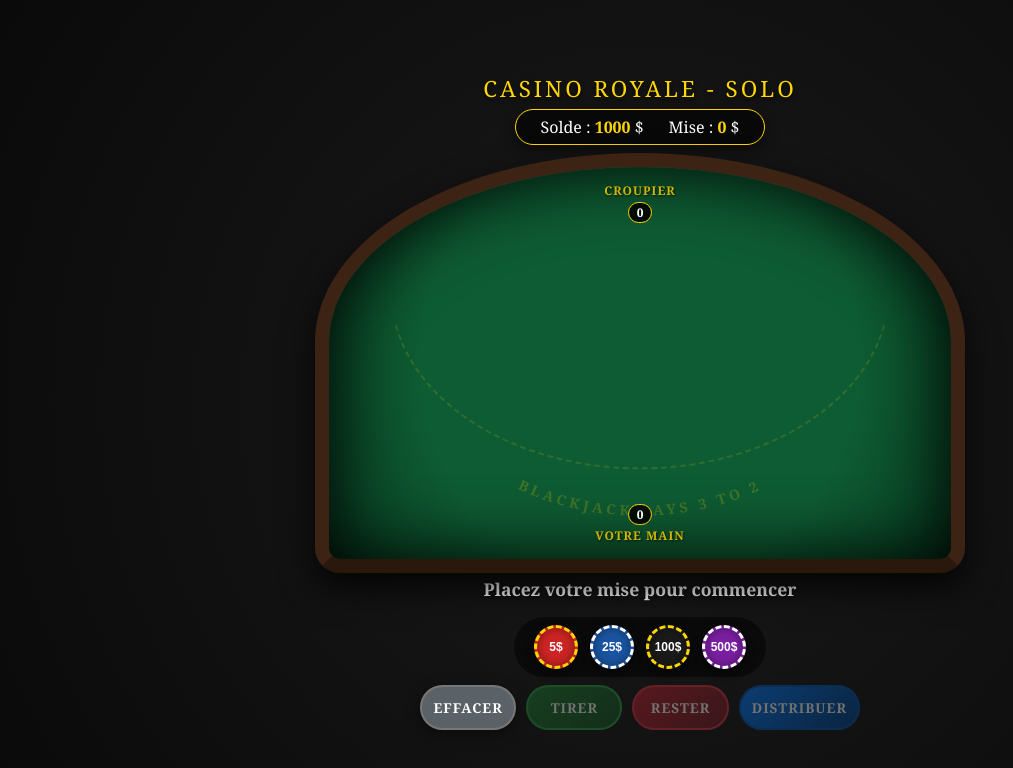
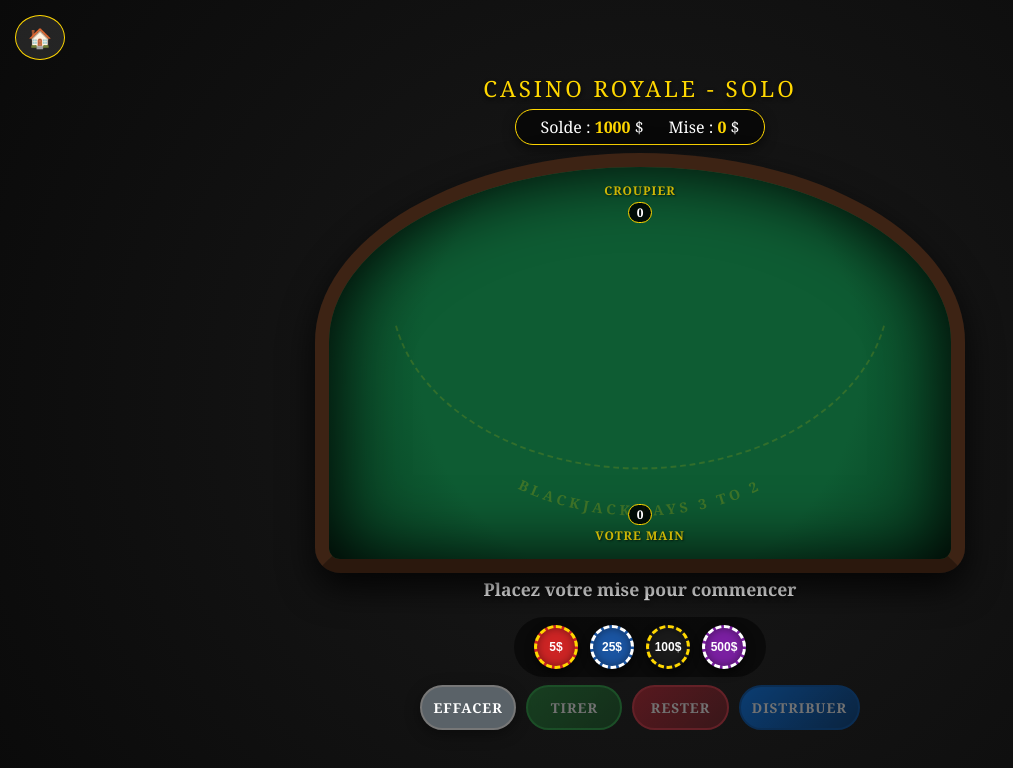
Before and after one commit to cylienlison-dev/blackjack, a website: page solo.html in a window 1280 px wide. Shown: the whole page, without its empty margins (0-1013 px from the left). Drawn offline with Linux system fonts and the light colour scheme.

Commit message:
Add home button to solo game interface

```diff
--- a/solo.html
+++ b/solo.html
@@ -7,6 +7,8 @@
     <style>
         * { box-sizing: border-box; margin: 0; padding: 0; font-family: 'Georgia', serif; }
         body { background: radial-gradient(circle, #1a1a1a 0%, #0a0a0a 100%); color: white; display: flex; flex-direction: column; align-items: center; justify-content: center; min-height: 100vh; padding: 10px; overflow: hidden; }
+        .home-btn { position: absolute; top: 15px; left: 15px; background: rgba(255, 255, 255, 0.1); color: white; padding: 8px 12px; border-radius: 50%; text-decoration: none; font-size: 1.2rem; border: 1px solid #ffd700; z-index: 10; transition: 0.3s; }
+        .home-btn:hover { background: rgba(255, 255, 255, 0.2); }
         h1 { margin: 2px 0 5px 0; font-size: 1.4rem; color: #ffd700; text-shadow: 0px 2px 4px rgba(0,0,0,0.8); text-align: center; font-weight: normal; letter-spacing: 3px; }
         .bank-info { display: flex; gap: 25px; margin-bottom: 8px; font-size: 1rem; background: rgba(0,0,0,0.6); padding: 6px 25px; border-radius: 30px; border: 1px solid #ffd700; box-shadow: 0 4px 12px rgba(0,0,0,0.5); }
         .bank-info span { color: #ffd700; font-weight: bold; }
@@ -38,6 +40,7 @@
     </style>
 </head>
 <body>
+    <a href="index.html" class="home-btn">🏠</a>
     <h1>CASINO ROYALE - SOLO</h1>
     <div class="bank-info">
         <div>Solde : <span id="balance-val">1000</span> $</div>
```
